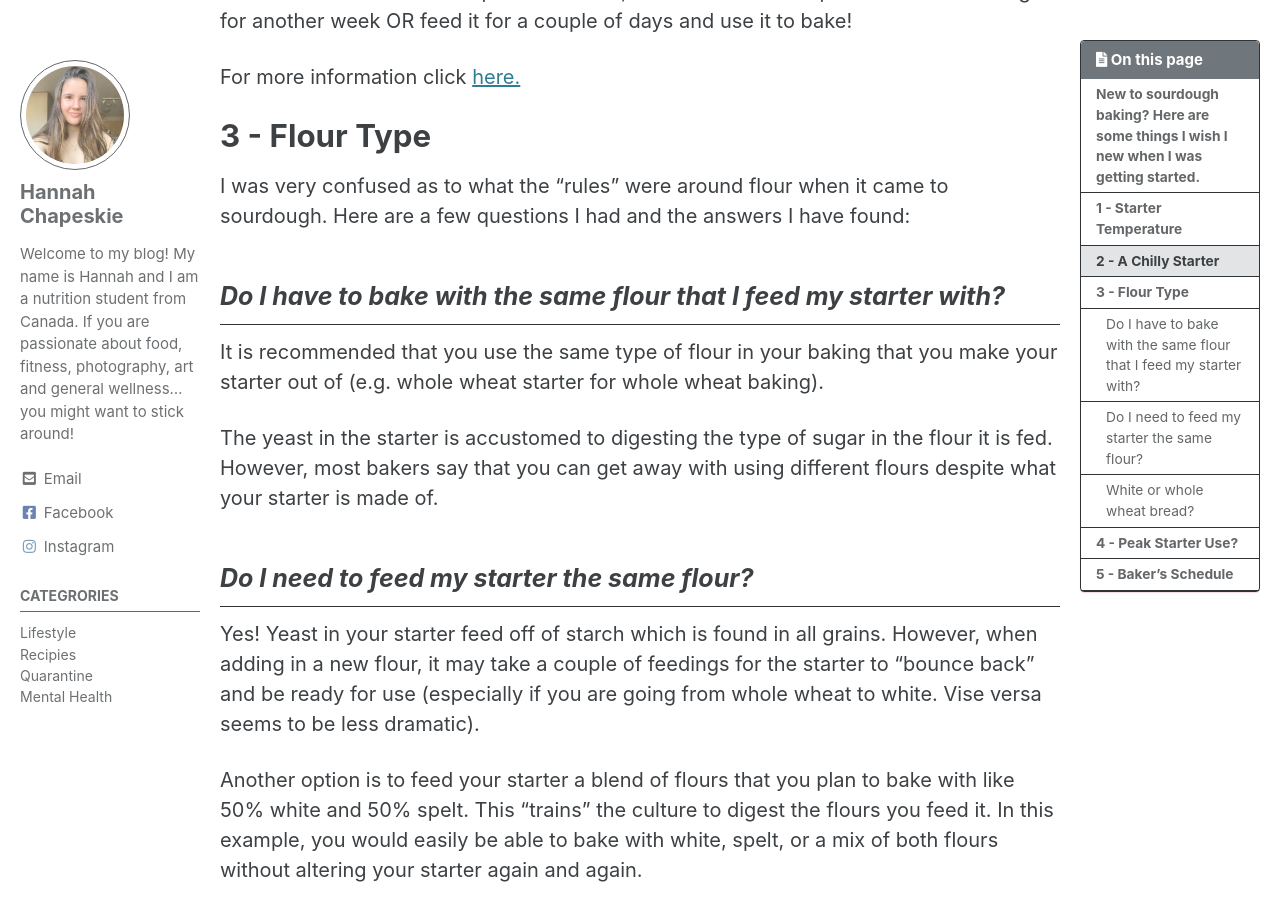
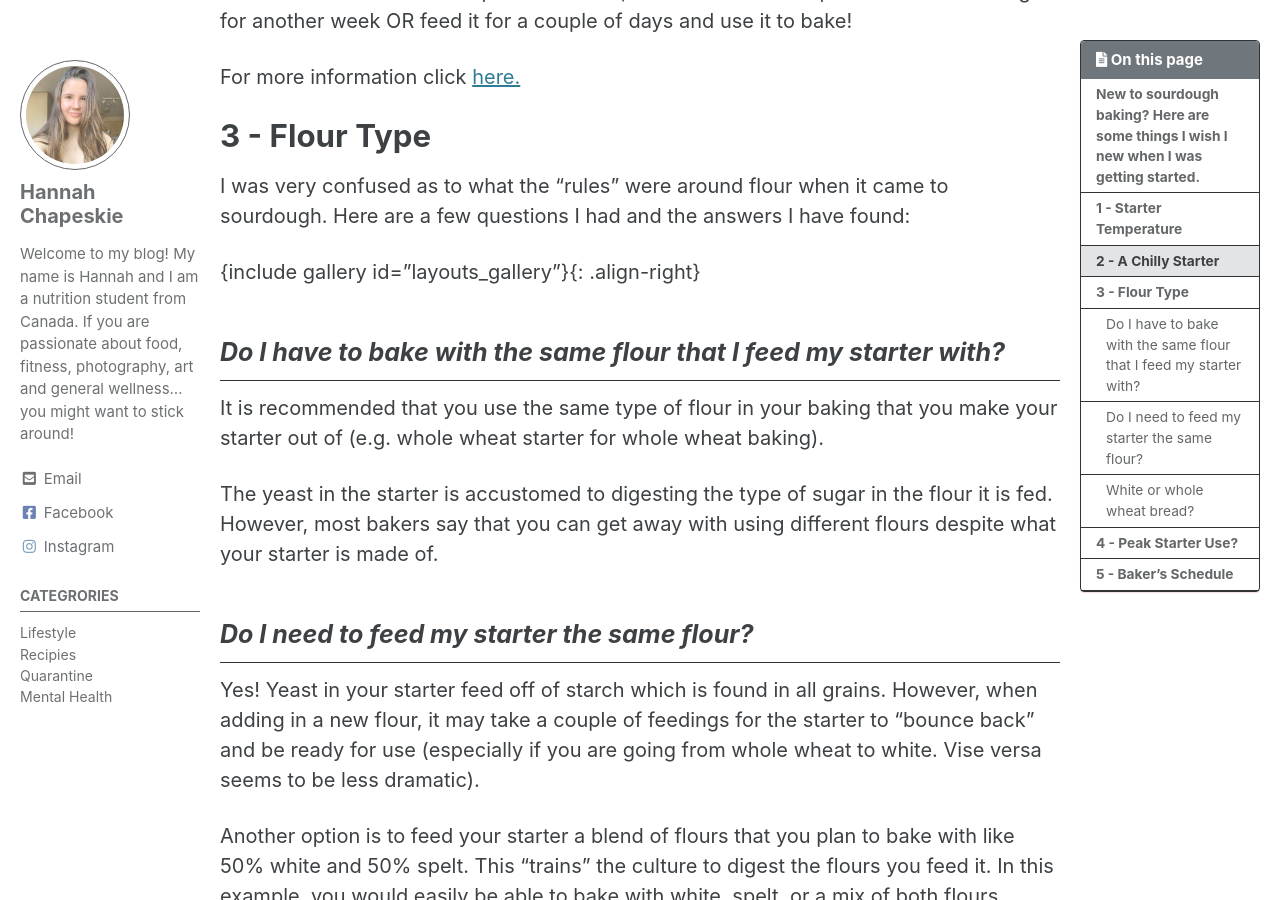
Before and after one commit to dylanbabel/yinandyams, a Jekyll site: the page built from _posts/2020-06-04-for-starters-sourdough-tips-for-beginners.md, in a window 1280 px wide and 900 px high, scrolled down 1797 px. Built offline with Jekyll 4.4.1, drawn with Linux system fonts in a browser that asks for light colours; cached includes are drawn as plain includes; part of the change alters nothing that is shown.

Commit message:
Update 2020-06-04-for-starters-sourdough-tips-for-beginners.md

```diff
--- a/_posts/2020-06-04-for-starters-sourdough-tips-for-beginners.md
+++ b/_posts/2020-06-04-for-starters-sourdough-tips-for-beginners.md
@@ -8,10 +8,10 @@ header:
   teaser: "/assets/images/post-photos/2020-06-04-for-starters-sourdough-tips-for-beginners/header.jpg"
 layouts_gallery:
   - url: /assets/images/post-photos/2020-06-04-for-starters-sourdough-tips-for-beginners/0.jpg
-    image_path: /assets/images/post-photos/2020-06-04-for-starters-sourdough-tips-for-beginners/0.jpg
+    image_path: /assets/images/post-photos/2020-06-04-for-starters-sourdough-tips-for-beginners/0 small.jpg
 layouts_gallery_2:
-  - url: /assets/images/post-photos/2020-06-04-for-starters-sourdough-tips-for-beginners/1.png
-    image_path: /assets/images/post-photos/2020-06-04-for-starters-sourdough-tips-for-beginners/1.png
+  - url: /assets/images/post-photos/2020-06-04-for-starters-sourdough-tips-for-beginners/1.jpg
+    image_path: /assets/images/post-photos/2020-06-04-for-starters-sourdough-tips-for-beginners/1 small.jpg
 layouts_gallery_3:
   - url: /assets/images/post-photos/2020-06-04-for-starters-sourdough-tips-for-beginners/2.jpg
     image_path: /assets/images/post-photos/2020-06-04-for-starters-sourdough-tips-for-beginners/2 small.jpg
@@ -54,6 +54,8 @@ For more information click <a href="https://www.kingarthurflour.com/recipes/feed
 # 3 - Flour Type
 I was very confused as to what the "rules" were around flour when it came to sourdough. Here are a few questions I had and the answers I have found:
 
+{include gallery id="layouts_gallery"}{: .align-right}
+
 ## *Do I have to bake with the same flour that I feed my starter with?*
 
 It is recommended that you use the same type of flour in your baking that you make your starter out of (e.g. whole wheat starter for whole wheat baking).
```
